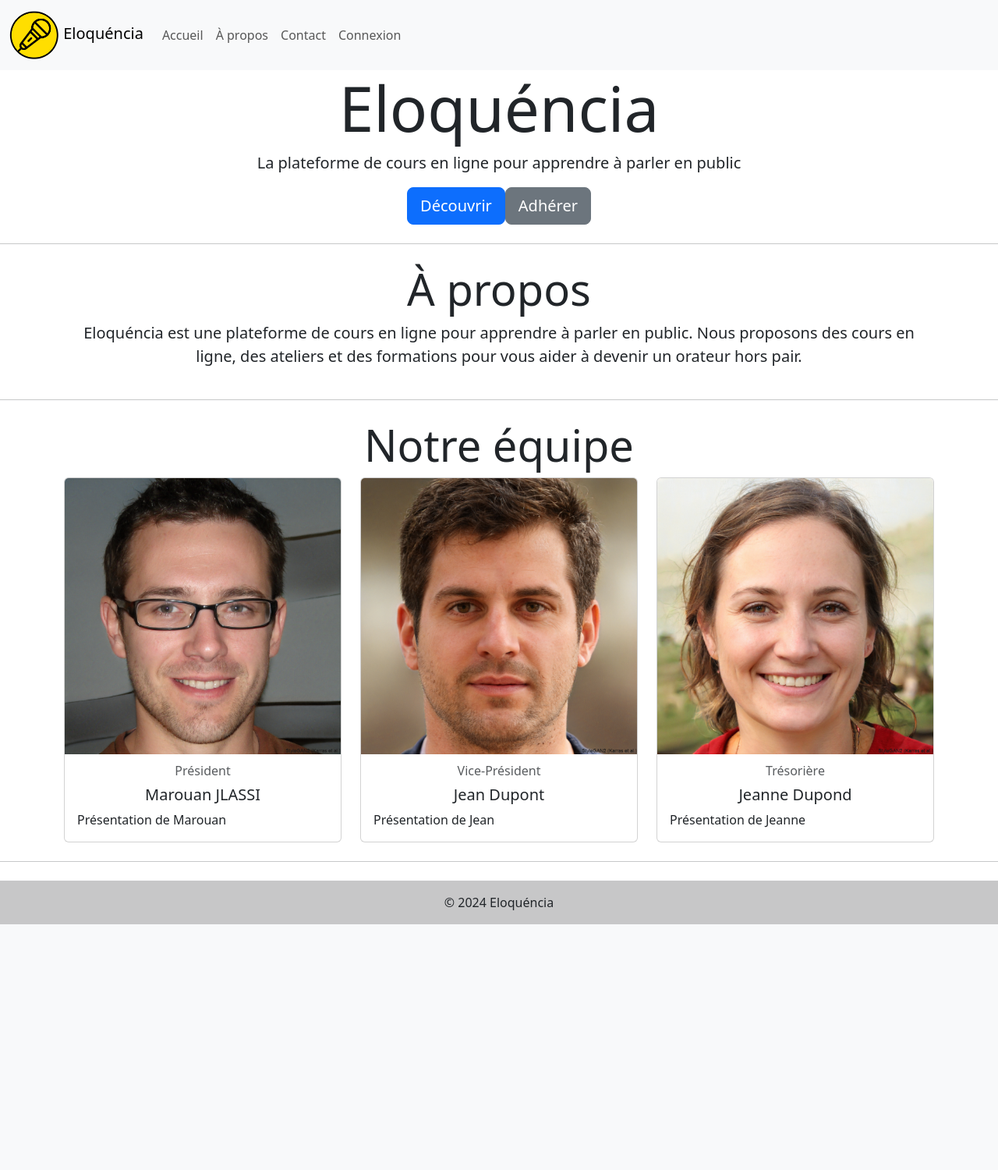
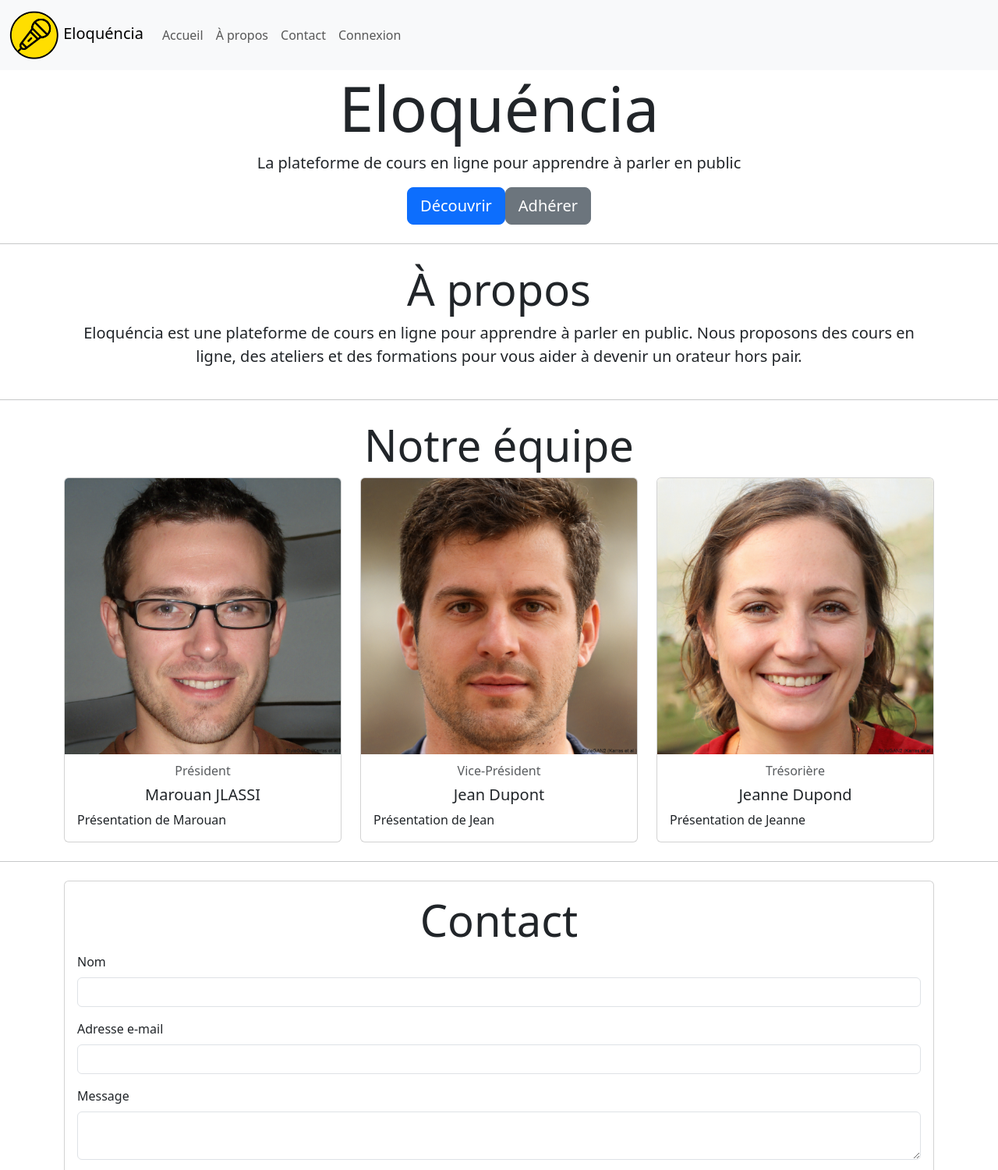
Before and after one commit to Eloquencia-App/Website, a PHP site: page / in a window 1280 px wide. Shown: the top 1500 px of the page at 78% size. Before the commit the page ends 1185 px from the top, so only its background shows below. Run offline with PHP 8.4, Linux system fonts and the light colour scheme.

Commit message:
working contact form

```diff
--- a/index.html
+++ b/index.php
@@ -1,3 +1,29 @@
+<?php
+include('config.php');
+session_start();
+
+if(isset($_POST['captcha'])) {
+    if ($_POST['captcha'] == $_SESSION['captcha']) {
+        $req = $db->prepare('INSERT INTO contact (name, email, message) VALUES (:name, :email, :message)');
+        $req->execute(array(
+            'name' => htmlspecialchars($_POST['name']),
+            'email' => htmlspecialchars($_POST['email']),
+            'message' => htmlspecialchars($_POST['message'])
+        ));
+        $error = [
+            'type' => 'success',
+            'message' => 'Votre message a bien été envoyé'
+        ];
+    } else {
+        $error = [
+                'type' => 'danger',
+                'message' => 'Le captcha est incorrect'
+        ];
+    }
+}
+
+?>
+
 <!DOCTYPE html>
 <html lang="fr">
 <head>
@@ -35,8 +61,8 @@
                 <h1 class="display-1 text-center">Eloquéncia</h1>
                 <p class="lead text-center">La plateforme de cours en ligne pour apprendre à parler en public</p>
                 <div class="d-flex justify-content-center">
-                    <a href="#" class="btn btn-primary btn-lg">Découvrir</a>
-                    <a href="#" class="btn btn-secondary btn-lg">Adhérer</a>
+                    <a href="#about" class="btn btn-primary btn-lg">Découvrir</a>
+                    <a href="https://www.helloasso.com/associations/eloquencia/adhesions/adhesion" class="btn btn-secondary btn-lg">Adhérer</a>
                 </div>
             </div>
         </div>
@@ -92,6 +118,34 @@
     </div>
 </div>
 <hr class="my-4">
+<div id="contact" class="container">
+    <div class="card">
+        <div class="card-body">
+            <h2 class="display-4 text-center">Contact</h2>
+            <form method="post">
+                <div class="mb-3">
+                    <label for="name" class="form-label">Nom</label>
+                    <input type="text" class="form-control" id="name" name="name">
+                </div>
+                <div class="mb-3">
+                    <label for="email" class="form-label">Adresse e-mail</label>
+                    <input type="email" class="form-control" id="email" name="email">
+                </div>
+                <div class="mb-3">
+                    <label for="message" class="form-label">Message</label>
+                    <textarea class="form-control" id="message" name="message"></textarea>
+                </div>
+                <div class="mb-3">
+                    <label for="captcha" class="form-label">Captcha</label>
+                    <img src="Captcha/captcha.php" alt="Captcha">
+                    <input type="text" name="captcha" id="captcha" class="form-control">
+                </div>
+                <button type="submit" class="btn btn-primary">Envoyer</button>
+            </form>
+        </div>
+    </div>
+</div>
+<hr class="my-4">
 <!-- Footer -->
 <footer class="bg-body-tertiary text-center text-lg-start">
     <div class="text-center p-3" style="background-color: rgba(0, 0, 0, 0.2);">
```
Also changed, not shown: 1 other file.
